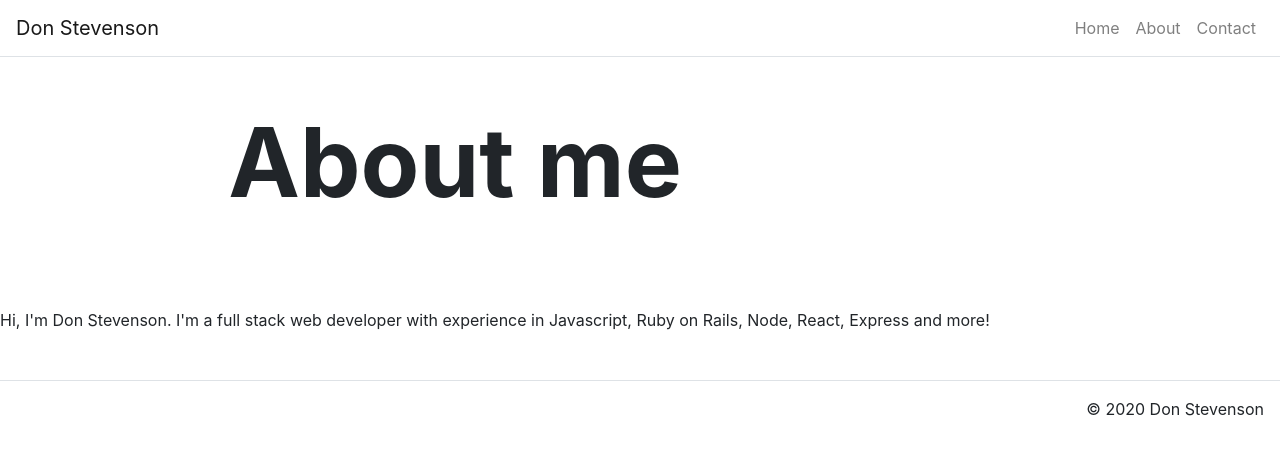
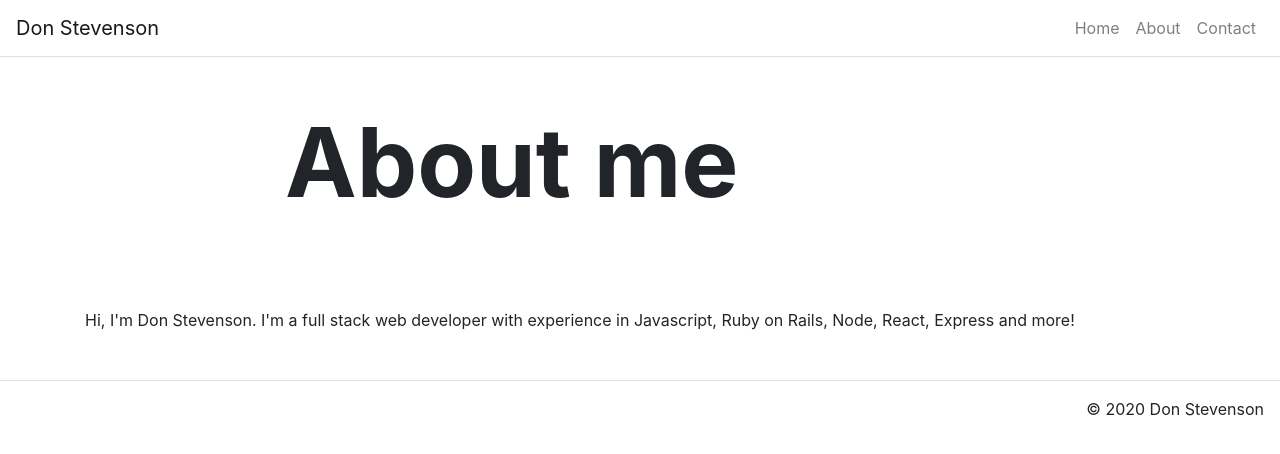
Before and after one commit to Don-Stevenson/personalWebsite, a React (Create React App) app: page /about in a window 1280 px wide. Shown: the top 454 px of the page. Built offline with nearby package versions, Linux system fonts and the light colour scheme.

Commit message:
update about page

```diff
--- a/src/pages/AboutPage.js
+++ b/src/pages/AboutPage.js
@@ -1,13 +1,14 @@
 import React from "react";
 import Hero from '../components/Hero'
+import Container from "react-bootstrap/Container";
 // import Content from '../components/Content'
 
 export default function AboutPage(props) {
     return(
-        <div>
+        <Container>
             <Hero title={props.title}/>
             <p>Hi, I'm Don Stevenson.  I'm a full stack web developer with experience in Javascript, Ruby on Rails, Node, React, Express and more!  </p>
+        </Container>
 
-        </div>
     )
 }
```
